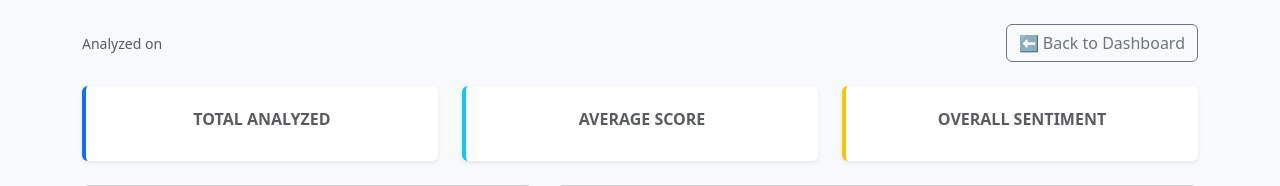
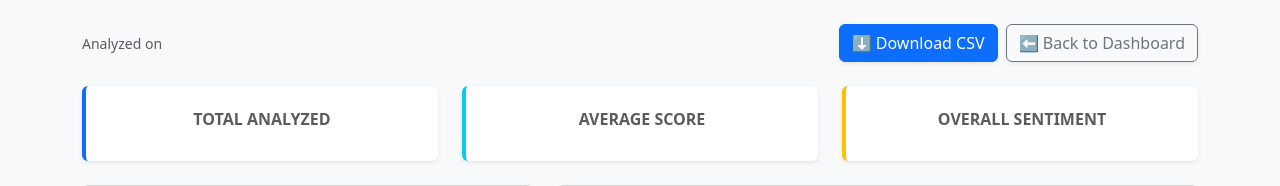
Before and after one commit to iamNaman-official/SentiMetrics, a Django app: template templates/session_detail.html in a window 1280 px wide. Shown: the part 56-242 px from the top of the page. Run offline with Django 5.2, Linux system fonts and the light colour scheme; the template is opened without the code that fills it, so the values that code supplies are empty.

Commit message:
Add highly optimized CSV export endpoint for analysis sessions

```diff
--- a/core/urls.py
+++ b/core/urls.py
@@ -7,4 +7,5 @@ urlpatterns = [
     path('analyze/single/', views.analyze_single, name='analyze_single'),
     path('analyze/batch/', views.analyze_batch, name='analyze_batch'),
     path('session/<int:session_id>/', views.session_detail, name='session_detail'),
+    path('session/<int:session_id>/export/', views.export_session_csv, name='export_session_csv'),
 ]
--- a/templates/session_detail.html
+++ b/templates/session_detail.html
@@ -7,7 +7,18 @@
         <h2 class="mb-0">{{ session.title }}</h2>
         <small class="text-muted">Analyzed on {{ session.created_at|date:"F j, Y, g:i a" }}</small>
     </div>
-    <a href="{% url 'dashboard' %}" class="btn btn-outline-secondary">⬅ Back to Dashboard</a>
+
+    <!-- Grouped the buttons in a flex container with a gap -->
+    <div class="d-flex gap-2">
+        <!-- NEW DOWNLOAD BUTTON -->
+        <a href="{% url 'export_session_csv' session.id %}" class="btn btn-primary shadow-sm">
+            ⬇️ Download CSV
+        </a>
+
+        <a href="{% url 'dashboard' %}" class="btn btn-outline-secondary shadow-sm">
+            ⬅ Back to Dashboard
+        </a>
+    </div>
 </div>
 
 <!-- NEW: Backend-Driven Summary Cards -->
```
Also changed, not shown: core/views.py (+23 -0 lines).
